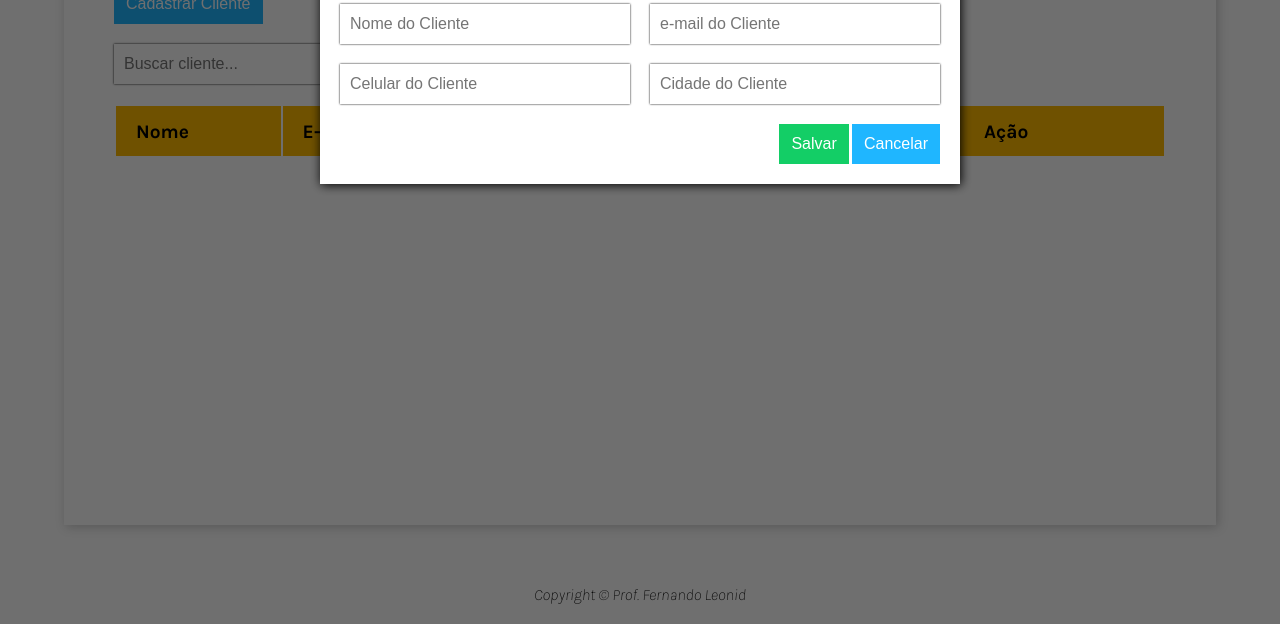
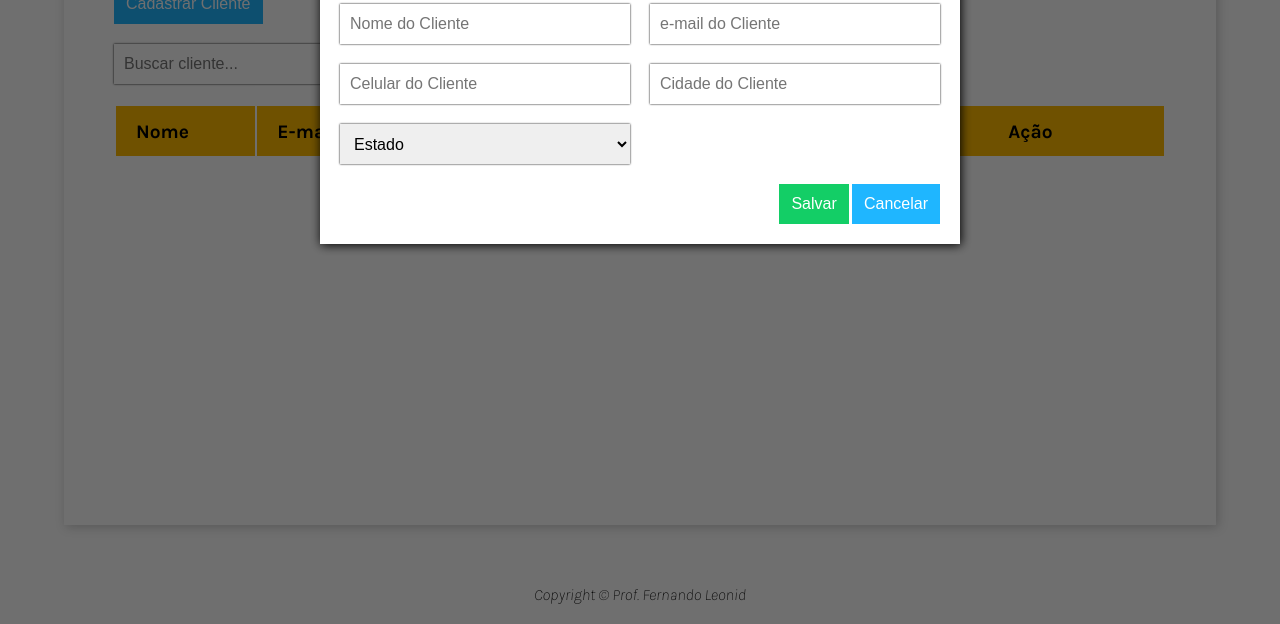
Before and after one commit to GilvamOliveira/CRUD, a plain HTML site: page index.html in a window 1280 px wide. Both pictures are taken after a click on the button "Cadastrar Cliente". Shown: the part 176-800 px from the top of the page. Drawn offline with Linux system fonts and the light colour scheme.

Commit message:
Adiciona campo de estado

```diff
--- a/index.html
+++ b/index.html
@@ -38,11 +38,11 @@
             <th data-field="email" style="cursor: pointer">E-mail</th>
             <th data-field="celular" style="cursor: pointer">Celular</th>
             <th data-field="cidade" style="cursor: pointer">Cidade</th>
+            <th data-field="estado" style="cursor: pointer">Estado</th>
             <th>Ação</th>
           </tr>
         </thead>
-        <tbody>
-        </tbody>
+        <tbody></tbody>
       </table>
       <div class="modal" id="modal">
         <div class="modal-content">
@@ -82,6 +82,36 @@
               placeholder="Cidade do Cliente"
               required
             />
+            <select id="estado" class="modal-field" required>
+              <option value="">Estado</option>
+              <option value="AC">AC</option>
+              <option value="AL">AL</option>
+              <option value="AP">AP</option>
+              <option value="AM">AM</option>
+              <option value="BA">BA</option>
+              <option value="CE">CE</option>
+              <option value="DF">DF</option>
+              <option value="ES">ES</option>
+              <option value="GO">GO</option>
+              <option value="MA">MA</option>
+              <option value="MT">MT</option>
+              <option value="MS">MS</option>
+              <option value="MG">MG</option>
+              <option value="PA">PA</option>
+              <option value="PB">PB</option>
+              <option value="PR">PR</option>
+              <option value="PE">PE</option>
+              <option value="PI">PI</option>
+              <option value="RJ">RJ</option>
+              <option value="RN">RN</option>
+              <option value="RS">RS</option>
+              <option value="RO">RO</option>
+              <option value="RR">RR</option>
+              <option value="SC">SC</option>
+              <option value="SP">SP</option>
+              <option value="SE">SE</option>
+              <option value="TO">TO</option>
+            </select>
           </form>
           <footer class="modal-footer">
             <button id="salvar" class="button green">Salvar</button>
--- a/main.js
+++ b/main.js
@@ -58,6 +58,7 @@
       email: document.getElementById("email").value,
       celular: document.getElementById("celular").value,
       cidade: document.getElementById("cidade").value,
+      estado: document.getElementById("estado").value,
     };
     const index = document.getElementById("nome").dataset.index;
 
@@ -95,6 +96,7 @@
         <td>${escapeHtml(client.email)}</td>
         <td>${escapeHtml(client.celular)}</td>
         <td>${escapeHtml(client.cidade)}</td>
+        <td>${escapeHtml(client.estado ?? "")}</td>
         <td>
             <button type="button" class="button green" id="edit-${index}">Editar</button>
             <button type="button" class="button red" id="delete-${index}">Excluir</button>
@@ -116,8 +118,8 @@
 
   if (sortField) {
     list.sort((a, b) => {
-      const result = a.client[sortField].localeCompare(
-        b.client[sortField],
+      const result = (a.client[sortField] ?? "").localeCompare(
+        b.client[sortField] ?? "",
         "pt-BR",
       );
       return sortAsc ? result : -result;
@@ -126,7 +128,7 @@
 
   list.forEach(({ client, index }) => {
     const text =
-      `${client.nome} ${client.email} ${client.celular} ${client.cidade}`.toLowerCase();
+      `${client.nome} ${client.email} ${client.celular} ${client.cidade} ${client.estado ?? ""}`.toLowerCase();
     if (text.includes(term)) createRow(client, index);
   });
 };
@@ -136,6 +138,7 @@
   document.getElementById("email").value = client.email;
   document.getElementById("celular").value = client.celular;
   document.getElementById("cidade").value = client.cidade;
+  document.getElementById("estado").value = client.estado ?? "";
   document.getElementById("nome").dataset.index = client.index;
 };
 
```
